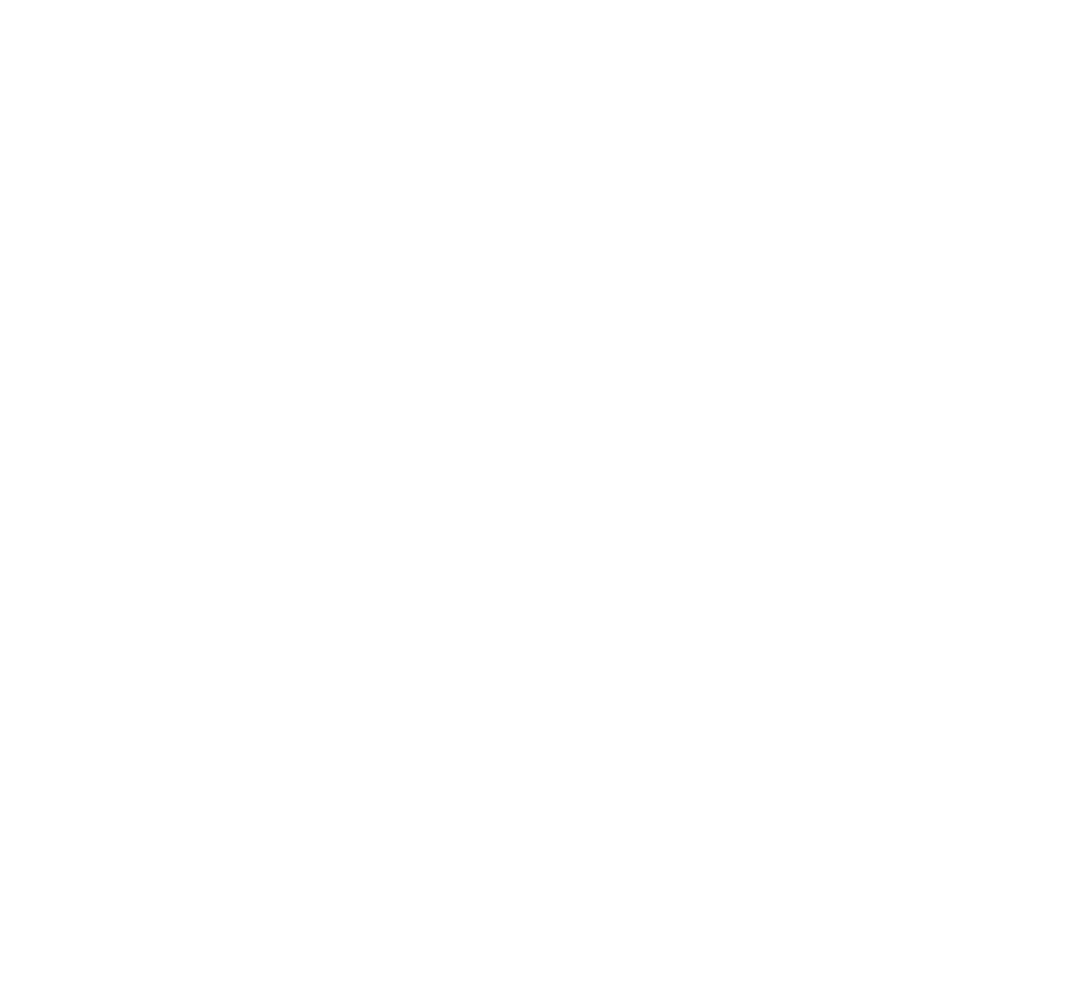
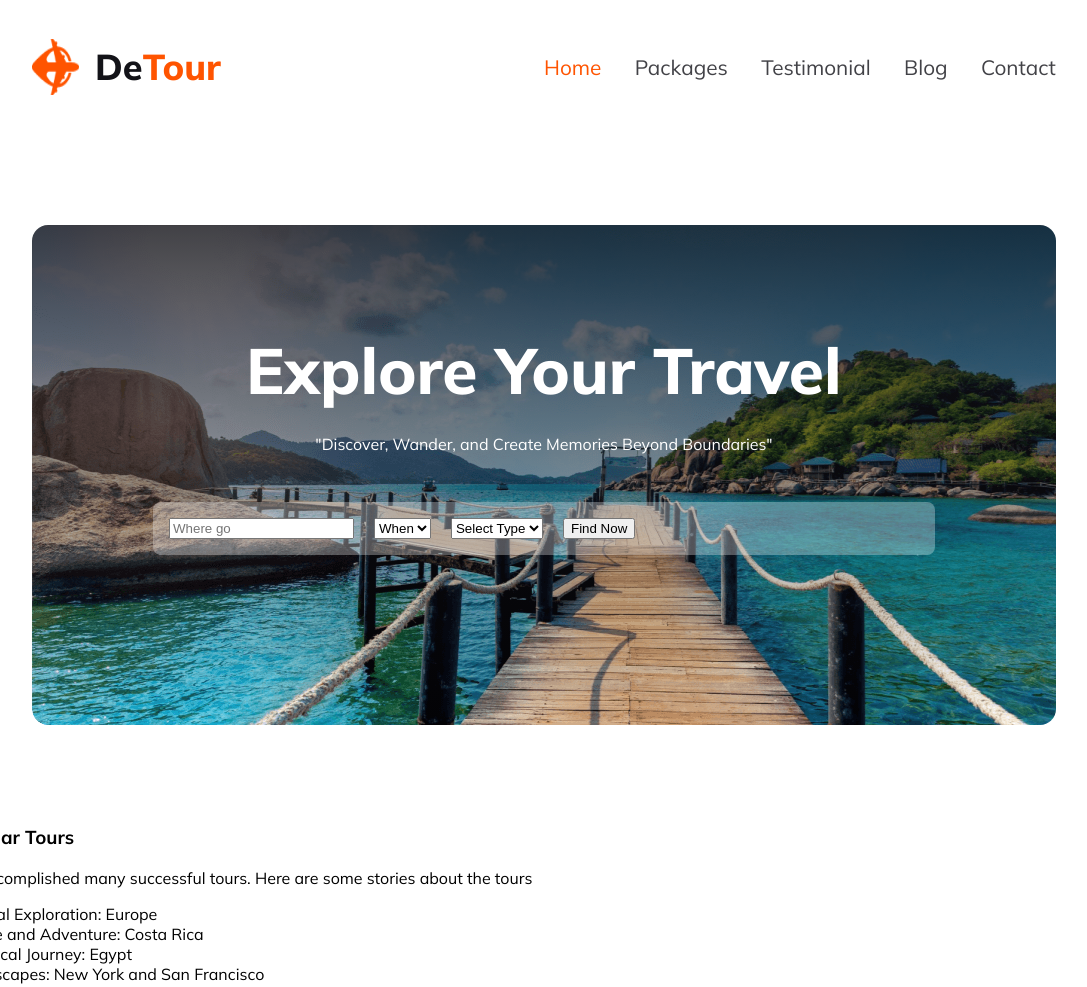
Before and after one commit to aayman01/assignment-02, a plain HTML site: page index.html in a window 1280 px wide. Shown: the whole page, without its empty margins (96-1183 px from the left). Before the commit the page ends 800 px from the top, so only its background shows below. Drawn offline with Linux system fonts and the light colour scheme.

Commit message:
banner section done

```diff
--- a/index.html
+++ b/index.html
@@ -4,12 +4,59 @@
     <meta charset="UTF-8">
     <meta name="viewport" content="width=device-width, initial-scale=1.0">
     <title>DeTour</title>
+    <link rel="stylesheet" href="styles/styles.css">
 </head>
 <body>
     <header>
+        <nav>
+            <div class="nav-container">
+                <img src="./Images/Group 40071 (2).png" alt="">
+                <p>De<span class="orange">Tour</span></p>
+            </div>
+            <div class="item-container">
+                <a href=""><span class="orange">Home</span></a>
+                <a href="">Packages</a>
+                <a href="">Testimonial</a>
+                <a href="">Blog</a>
+                <a href="">Contact</a>
+            </div>
+        </nav>
 
+        <!-- banner section -->
+        <section class="banner-container">
+            <div class="banner-content">
+                <h1 class="banner-title">Explore Your Travel</h1>
+                <p class="banner-description">"Discover, Wander, and Create Memories Beyond Boundaries"</p>
+            </div>
+            <div class="banner-input">
+                <input type="text" name="" id="" placeholder="Where go">
+                <select>
+                    <option selected> When</option>
+                </select>
+                <select>
+                    <option selected>Select Type</option>
+                </select>
+                <button>Find Now</button>
+            </div>
+        </section>
     </header>
     <main>
+        <!-- our popular tour plan -->
+        <section>
+            <div class="tour-plan-content">
+                <h3 class="tour-plan-title">Our Popular Tours</h3>
+                <p>we have accomplished many successful tours. Here are some stories about the tours</p>
+                <ul>
+                    <li>Cultural Exploration: Europe</li>
+                    <li>Nature and Adventure: Costa Rica</li>
+                    <li>Historical Journey: Egypt</li>
+                    <li>City Escapes: New York and San Francisco</li>
+                </ul>
+            </div>
+            <div class="tour-plan-img">
+
+            </div>
+        </section>
 
     </main>
     <footer>
--- a/styles/styles.css
+++ b/styles/styles.css
@@ -0,0 +1,107 @@
+@import url('https://fonts.googleapis.com/css2?family=Mulish:wght@200;300;400;500;600;700;800;900;1000&family=Poppins:wght@400;600;700;800;900&family=Work+Sans:wght@400;600;700;800&display=swap');
+
+
+/* shared style */
+body {
+    font-family: 'Mulish', sans-serif;
+}
+
+.orange {
+    color: #FF5400;
+}
+
+/* nav style */
+
+.nav-container img {
+    width: 47px;
+    height: 56px;
+}
+
+.nav-container {
+    display: flex;
+    gap: 16px;
+    align-items: center;
+    width: 50%;
+}
+
+.nav-container p {
+    color: #131318;
+    font-size: 2.25rem;
+    font-weight: 800;
+}
+
+nav {
+    display: flex;
+
+}
+
+.item-container {
+    display: flex;
+    align-items: center;
+    justify-content: space-between;
+    width: 50%;
+}
+
+.item-container a {
+    color: #424247;
+    text-decoration: none;
+    font-size: 1.3rem;
+    font-weight: 400;
+}
+
+/* head style */
+
+header {
+    width: 81%;
+    max-width: 1170px;
+    margin: 0 auto;
+}
+
+
+/* banner section */
+
+.banner-container {
+    max-width: 1170px;
+    height: 500px;
+    margin: 100px auto;
+    border-radius: 16px;
+    background: linear-gradient(180deg, rgba(19, 19, 24, 0.80) 0%, rgba(19, 19, 24, 0.00) 100%), url("../Images/Group\ 13\ \(1\)\ \(1\).png");
+}
+
+.banner-title {
+    color: #FFF;
+    font-size: 64px;
+    font-weight: 800;
+    width: 596px;
+    padding-top: 105px;
+    margin: 0 auto;
+
+}
+
+.banner-description{
+    color: #FFF;
+    font-size: 16px;
+    font-weight: 400;
+    text-align: center;
+    margin-top: 24px ;
+    margin-bottom: 48px;
+}
+
+.banner-input{
+    display: flex;
+    gap: 20px;
+    border-radius: 8px;
+    background: rgba(255, 255, 255, 0.30);
+    padding: 16px;
+    max-width: 750px;
+    margin: 0 auto;
+}
+
+
+
+
+/* response section */
+/* small devive */
+/* @media screen and (max-width:600px) {
+
+} */
```
